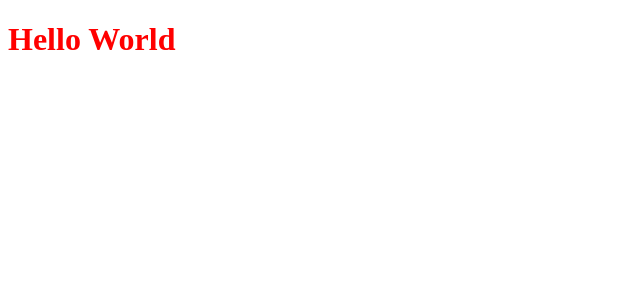
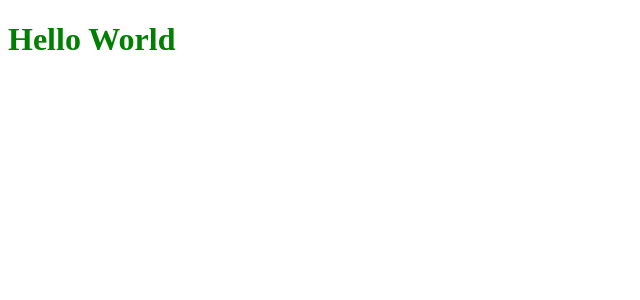
Before and after one commit to Paytrichore/petricator, an Angular app: page / in a window 1280 px wide. Shown: the top 300 px of the page, without its empty margins (0-640 px from the left). Built offline with nearby package versions, Linux system fonts and the light colour scheme.

Commit message:
CI/CD test

```diff
--- a/src/app/app.component.html
+++ b/src/app/app.component.html
@@ -1,2 +1,2 @@
-<h1 style="color: red">Hello World</h1>
+<h1 style="color: green">Hello World</h1>
 <router-outlet></router-outlet>
```
